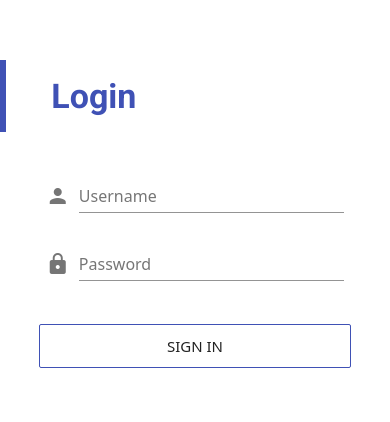
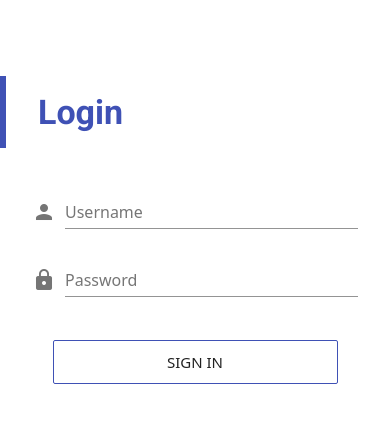
Before and after one commit to jackn3o/inventory, a Vue app in the folder web/: page /login in a window 390 px wide. Shown: the top 422 px of the page. Built offline with nearby package versions, Linux system fonts and the light colour scheme; what vue-lodash, vue-momentjs would draw is missing.

Commit message:
update to use vuetify own breakpoint state

```diff
--- a/web/src/App.vue
+++ b/web/src/App.vue
@@ -1,7 +1,6 @@
 <template>
     <v-app v-resize="onResize">
-        <div class="inner_body"
-             :class="appClasses">
+        <div :class="appClasses">
             <router-view></router-view>
         </div>
         <toast></toast>
@@ -21,7 +20,10 @@ export default {
         },
         appClasses() {
             return {
-                'py-3': this.currentViewportSize === 'xl'
+                inner_body: true,
+                'py-3': this.$vuetify.breakpoint.xlOnly,
+                mobile: this.$vuetify.breakpoint.smAndDown,
+                tablet: this.$vuetify.breakpoint.lgAndDown
             }
         }
     },
@@ -32,6 +34,7 @@ export default {
     },
     mounted() {
         this.onResize()
+        console.log()
     }
 }
 </script>
@@ -85,4 +88,9 @@ html .application {
     -webkit-transform: translateX(-150px);
     transform: translateX(-150px);
 }
+/*
+.application--wrap .inner_body.tablet  {
+
+}
+*/
 </style>
--- a/web/src/views/Login.vue
+++ b/web/src/views/Login.vue
@@ -1,28 +1,31 @@
 <template>
     <div class="authentication_box">
         <v-layout row
+                  align-center
+                  justify-center
                   style="height:100vh; align-items: center; overflow: hidden;">
-            <v-flex xs12
+            <v-flex sm12
                     md4
-                    offset-md4>
-                <v-card height="10"
-                        class="small_card">
-                </v-card>
-                <v-card :class="contentBoxClasses">
+                    d-flex
+                    align-center
+                    justify-center>
+
+                <v-card :class="contentBoxClasses"
+                        style="">
                     <div class="login_form">
                         <div class="alert_box">
                         </div>
                         <v-card-title class="title_box">
                             <!-- <icon name="vanda-logo"></icon>  -->
-                            <v-flex xs10
-                                    offset-xs1>
+                            <v-flex sm10
+                                    offset-sm1>
                                 <div class="display-1 indigo--text">Login</div>
                             </v-flex>
                         </v-card-title>
                         <v-card-text class="mt-3">
                             <v-layout>
-                                <v-flex xs10
-                                        offset-xs1>
+                                <v-flex sm10
+                                        offset-sm1>
                                     <v-text-field v-model="model.username"
                                                   label="Username"
                                                   prepend-icon="person"
@@ -75,12 +78,10 @@ export default {
     },
     computed: {
         contentBoxClasses() {
-            let str_viewportSize = this.$store.getters.currentViewportSize
-
             return {
                 main_content_box: true,
-                'elevation-5': str_viewportSize != 'xs',
-                full_screen: str_viewportSize == 'xs'
+                'elevation-5': this.$vuetify.breakpoint.mdAndUp,
+                full_screen: this.$vuetify.breakpoint.smAndDown
             }
         }
     },
@@ -101,25 +102,11 @@ export default {
 
 <style lang="scss">
 .authentication_box {
-    .small_card {
-        margin: 0 10px;
-        border-top-left-radius: 4px;
-        border-top-right-radius: 4px;
-        border-bottom-left-radius: 0;
-        border-bottom-right-radius: 0;
-    }
-
     .main_content_box {
         position: relative;
         border-radius: 4px;
-        &.full_screen {
-            border-radius: 0;
-            .login_form {
-                height: 100vh;
-            }
-            margin-top: -10px;
-        }
-    }
+        max-width: 440px;
+
         .alert_box {
             height: 60px;
             .alert {
@@ -135,6 +122,24 @@ export default {
                 }
             }
         }
+
+        &.full_screen {
+            border-radius: 0;
+            max-width: 100%;
+            .login_form {
+                height: 100vh;
+                padding: 16px;
+                .title_box {
+                    margin-left: -16px;
+                }
+                .display-1 {
+                    margin-left: 16px;
+                    font-weight: 700;
+                }
+            }
+        }
+    }
+
     .register_form {
         position: absolute;
         top: 0;
```
Lines whose indentation alone changed are shown as unchanged.
